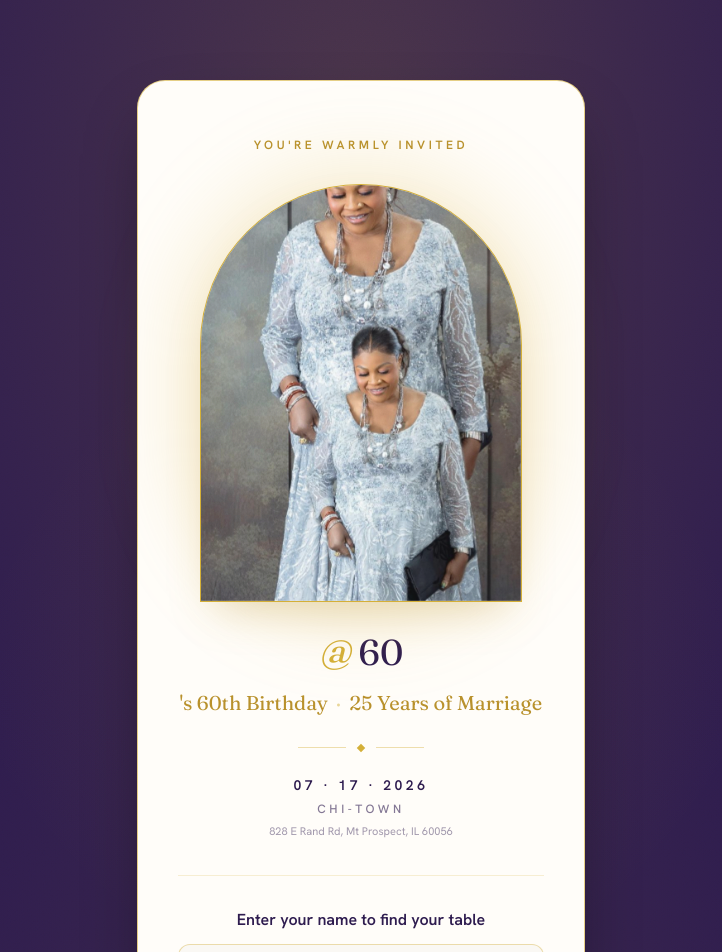
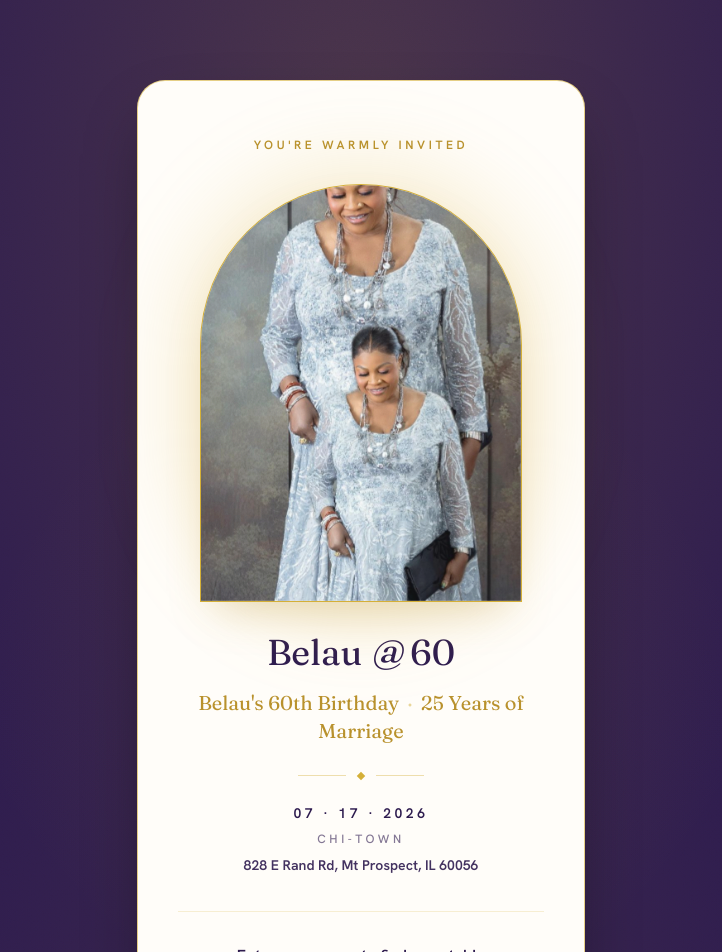
Before and after one commit to AdelodunAdelere/find-my-seat, a Next.js app: page / in a window 1280 px wide. Shown: the top 952 px of the page, without its empty margins (279-1001 px from the left). Built offline with nearby package versions, Linux system fonts and the light colour scheme.

Commit message:
changed CelebrantName and meata data info

```diff
--- a/components/Hero.tsx
+++ b/components/Hero.tsx
@@ -12,14 +12,13 @@ function portraitPhotos(photos: HeroPhotos) {
     return [
       {
         src: photos.couple,
-        alt: `${EVENT.celebrant} and ${EVENT.husband} together`,
+        alt: `${EVENT.celebrantName}`,
       },
     ];
   }
   if (photos.mode === "portraits") {
     return [
-      { src: photos.celebrant, alt: EVENT.celebrant },
-      { src: photos.husband, alt: EVENT.husband },
+      { src: photos.celebrant, alt: EVENT.celebrantName },
     ];
   }
   return null;
@@ -31,8 +30,7 @@ function PortraitFrame({
   images: { src: string; alt: string }[] | null;
 }) {
   if (!images) {
-    const celebrantInitial = EVENT.celebrantFirstName[0].toUpperCase();
-    const husbandInitial = EVENT.husband.split(" ")[0][0].toUpperCase();
+    const celebrantInitial = EVENT.celebrantName[0].toUpperCase();
     return (
       <div className="relative mx-auto h-80 w-60 sm:h-[26rem] sm:w-80">
         <div
@@ -42,8 +40,6 @@ function PortraitFrame({
         <div className="relative flex h-full w-full flex-col items-center justify-center gap-2 rounded-t-full rounded-b-3xl bg-gold/5 ring-1 ring-gold shadow-[0_20px_45px_-15px_rgba(184,144,43,0.35)]">
           <span className="font-display text-4xl italic text-gold-deep">
             {celebrantInitial}
-            <span className="px-1 not-italic text-gold/50">&amp;</span>
-            {husbandInitial}
           </span>
           <span aria-hidden className="h-px w-10 bg-gold/40" />
           <span className="text-xs font-semibold tracking-[0.3em] text-gold-deep/80">
@@ -97,11 +93,11 @@ export default function Hero({ photos }: { photos: HeroPhotos }) {
         </div>
 
         <h1 className="mt-8 font-display text-[1.85rem] leading-[1.1] text-royal sm:text-4xl">
-          {EVENT.celebrantFirstName} <span className="italic text-gold">@</span> 60
+          {EVENT.celebrantName} <span className="italic">@</span> 60
         </h1>
 
         <p className="mt-4 font-display text-lg text-gold-deep sm:text-xl">
-          {EVENT.celebrantFirstName}&apos;s 60th Birthday
+          {EVENT.celebrantName}&apos;s 60th Birthday
           <span className="px-2 text-gold/50">·</span>
           25 Years of Marriage
         </p>
@@ -112,14 +108,14 @@ export default function Hero({ photos }: { photos: HeroPhotos }) {
           <span className="h-px w-12 bg-gold/40" />
         </div>
 
-        <div className="mt-6 flex flex-col items-center gap-1.5">
+        <div className="mt-6 flex flex-col items-center gap-2">
           <p className="text-sm font-semibold tracking-[0.25em] text-royal uppercase">
             {EVENT.dateNumeric}
           </p>
           <p className="text-xs font-medium tracking-[0.3em] text-royal/60 uppercase">
             {EVENT.venue}
           </p>
-          <p className="text-[11px] text-royal/45">{EVENT.address}</p>
+          <p className="text-sm font-semibold text-royal/90">{EVENT.address}</p>
         </div>
 
         <div className="mt-9 border-t border-gold/20 pt-8">
```
